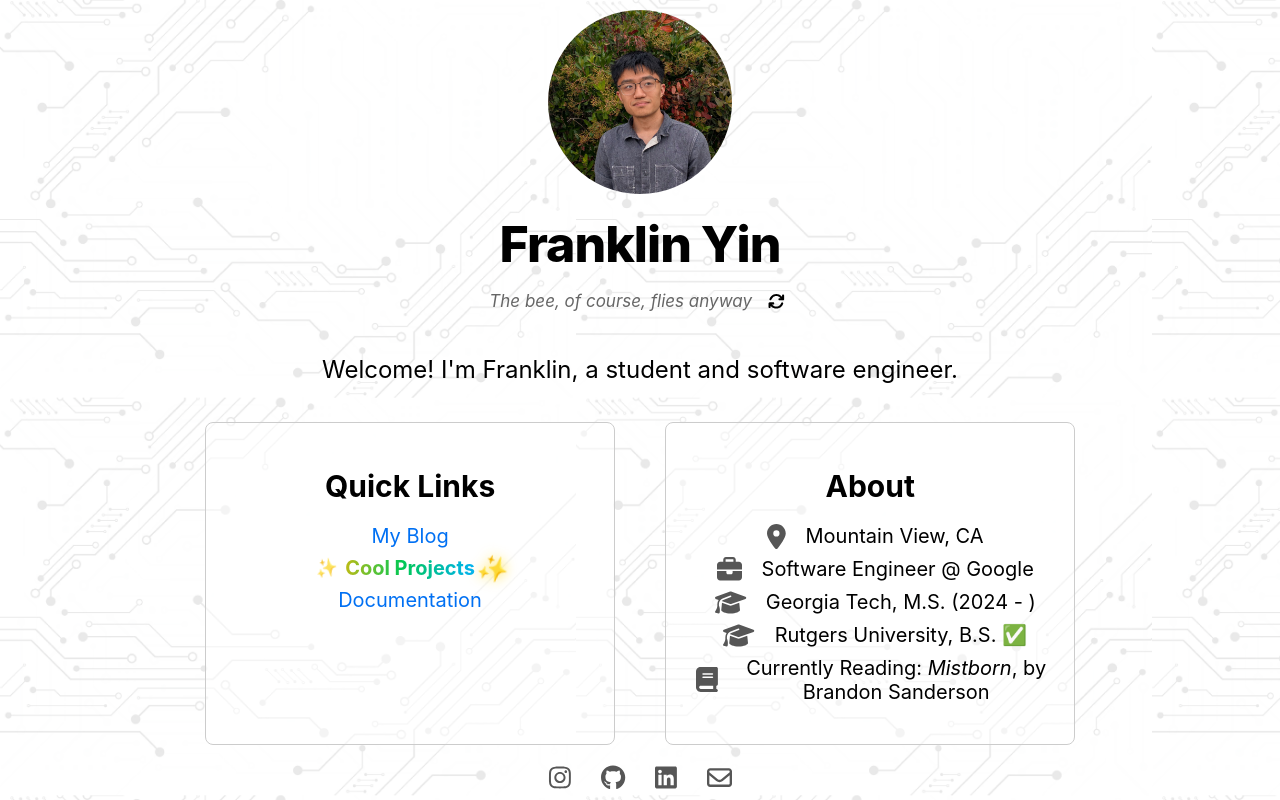
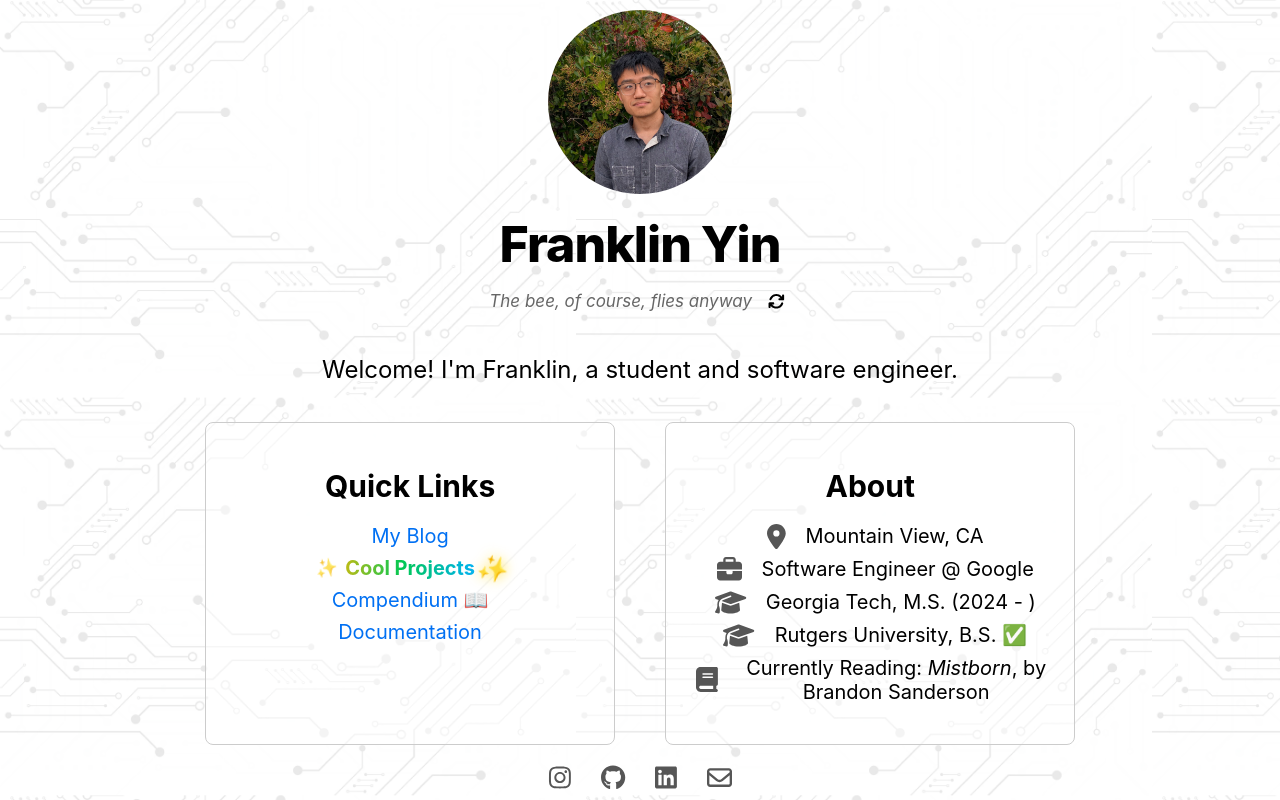
Before and after one commit to Yin4TheWin/personal-website, a Next.js app: page / in a window 1280 px wide. Built offline with nearby package versions, Linux system fonts and the light colour scheme.

Commit message:
feat: initialize personal home page with bio, links, and randomized quote generator

```diff
--- a/pages/index.js
+++ b/pages/index.js
@@ -108,6 +108,7 @@ export default function Home() {
                     <span className={styles.sparkleRight} aria-hidden="true">✨</span>
                   </Link>
                 </li>
+                <li><a href="https://compendium.franklinyin.com">Compendium 📖</a></li>
                 <li><a href="https://docs.franklinyin.com/">Documentation</a></li>
               </ul>
             </div>
```
